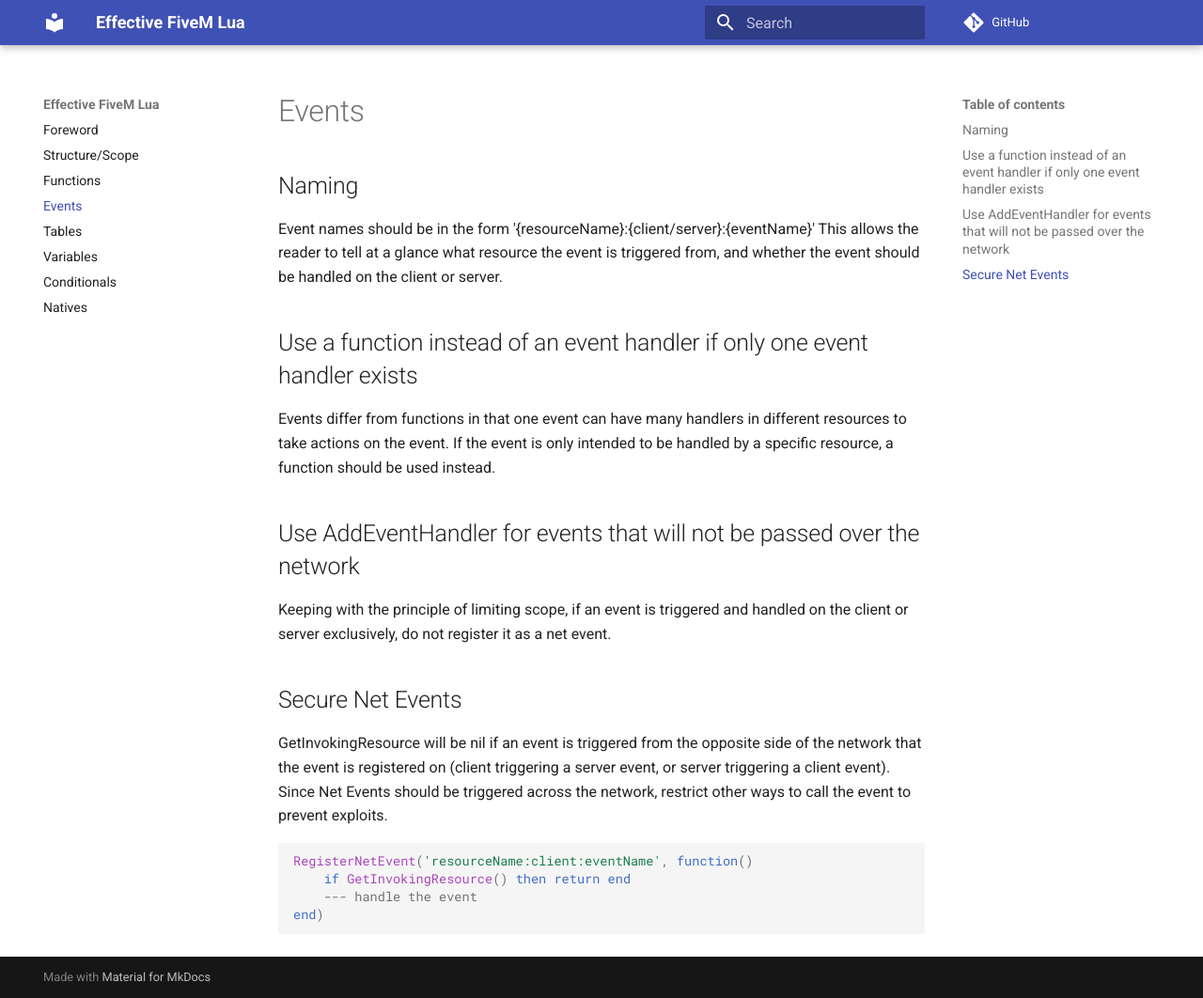
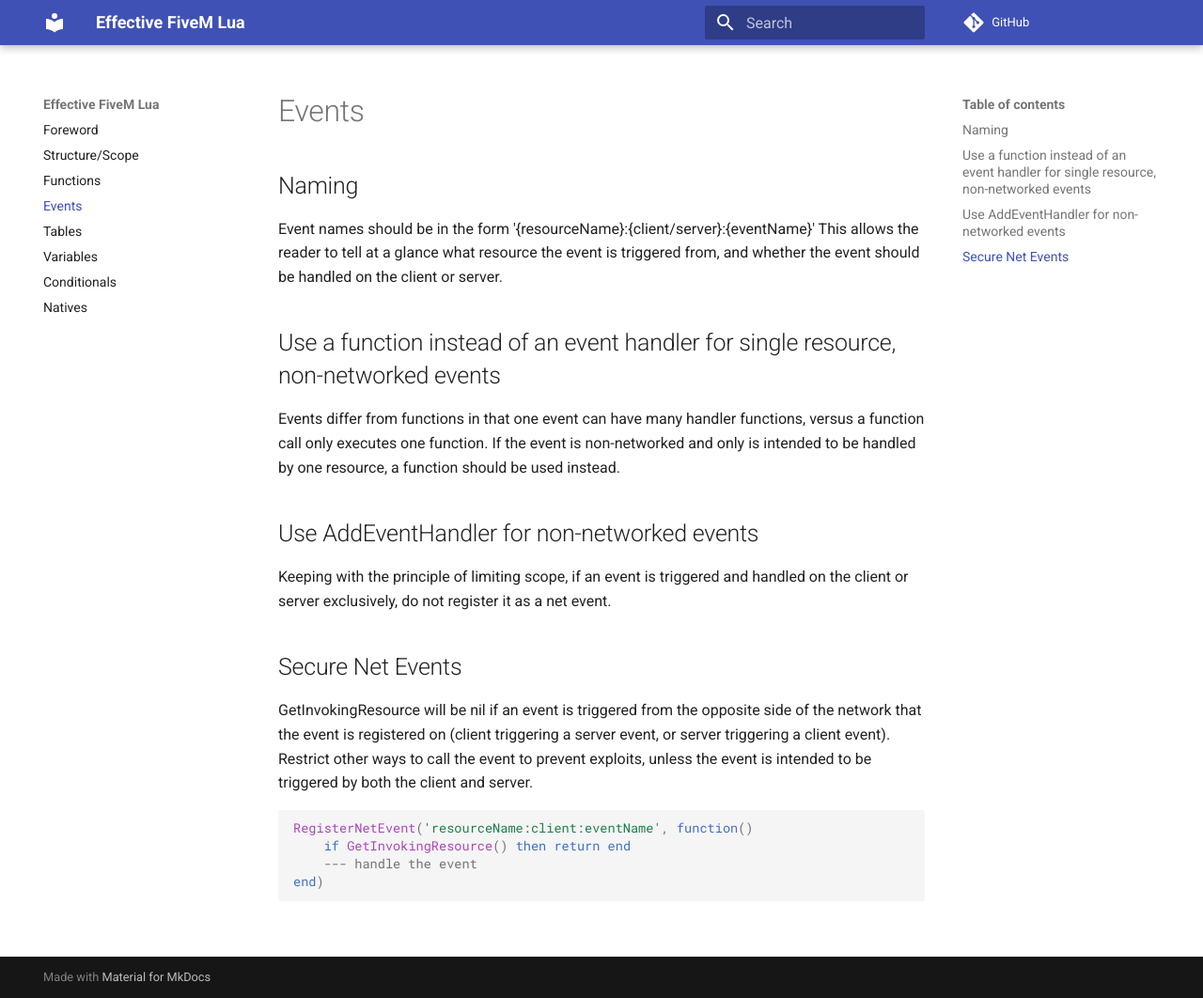
Before and after one commit to Manason/effective-fivem-lua, an MkDocs documentation site: the page built from docs/events.md, in a window 1280 px wide and 1062 px high. Shown: the whole window at 94% size. Built offline with MkDocs 1.6.1 and Material for MkDocs 9.7.7, drawn with Linux system fonts in a browser that asks for light colours; comment, search, counter and statistics services are not loaded.

Commit message:
Made event language clearer

````diff
--- a/docs/events.md
+++ b/docs/events.md
@@ -4,15 +4,14 @@
 Event names should be in the form '{resourceName}:{client/server}:{eventName}'
 This allows the reader to tell at a glance what resource the event is triggered from, and whether the event should be handled on the client or server.
 
-## Use a function instead of an event handler if only one event handler exists
-Events differ from functions in that one event can have many handlers in different resources to take actions on the event. If the event is only intended to be handled by a specific resource, a function should be used instead.
+## Use a function instead of an event handler for single resource, non-networked events
+Events differ from functions in that one event can have many handler functions, versus a function call only executes one function. If the event is non-networked and only is intended to be handled by one resource, a function should be used instead.
 
-## Use AddEventHandler for events that will not be passed over the network
+## Use AddEventHandler for non-networked events
 Keeping with the principle of limiting scope, if an event is triggered and handled on the client or server exclusively, do not register it as a net event.
 
-
 ## Secure Net Events
-GetInvokingResource will be nil if an event is triggered from the opposite side of the network that the event is registered on (client triggering a server event, or server triggering a client event). Since Net Events should be triggered across the network, restrict other ways to call the event to prevent exploits.
+GetInvokingResource will be nil if an event is triggered from the opposite side of the network that the event is registered on (client triggering a server event, or server triggering a client event). Restrict other ways to call the event to prevent exploits, unless the event is intended to be triggered by both the client and server.
 ```lua
 RegisterNetEvent('resourceName:client:eventName', function()
     if GetInvokingResource() then return end
````
